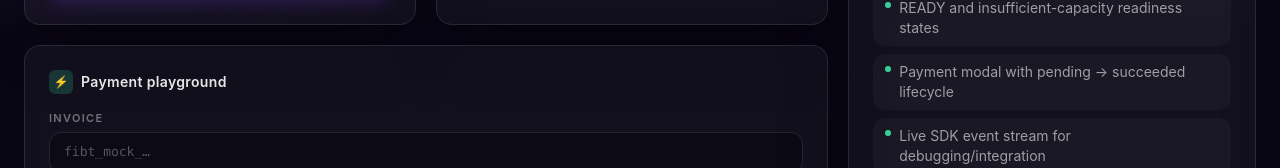
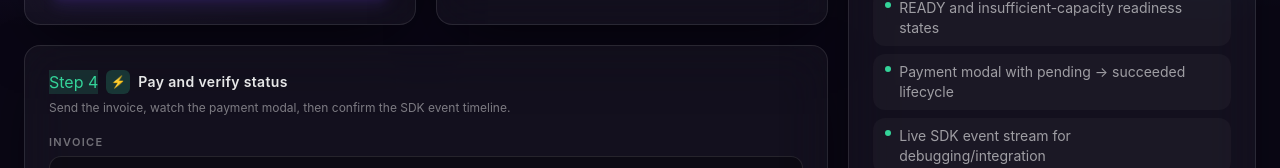
Before and after one commit to Obiajulu-gif/FiberX, a React (Vite) app in the folder apps/demo/: page / in a window 1280 px wide. Shown: the part 1066-1234 px from the top of the page. Built offline with nearby package versions, Linux system fonts and the light colour scheme; no server answers.

Commit message:
feat(demo): make payment step clearer for judges

```diff
--- a/apps/demo/src/components/PaymentPlayground.tsx
+++ b/apps/demo/src/components/PaymentPlayground.tsx
@@ -29,11 +29,17 @@ export function PaymentPlayground() {
 
   return (
     <section className="panel">
-      <div className="flex items-center gap-2">
-        <span className="grid h-6 w-6 place-items-center rounded-md bg-fx-emerald/20 text-xs">
-          ⚡
-        </span>
-        <h2 className="panel-title">Payment playground</h2>
+      <div className="flex flex-col gap-1">
+        <div className="flex items-center gap-2">
+          <span className="step-pill bg-fx-emerald/15 text-fx-emerald">Step 4</span>
+          <span className="grid h-6 w-6 place-items-center rounded-md bg-fx-emerald/20 text-xs">
+            ⚡
+          </span>
+          <h2 className="panel-title">Pay and verify status</h2>
+        </div>
+        <p className="text-xs leading-5 text-white/45">
+          Send the invoice, watch the payment modal, then confirm the SDK event timeline.
+        </p>
       </div>
 
       <label className="flex flex-col gap-1.5">
@@ -58,11 +64,16 @@ export function PaymentPlayground() {
 
       {payment && phase !== "idle" && (
         <div
-          className="flex items-center gap-3 rounded-xl border border-white/10 bg-white/5 px-3.5 py-2.5"
+          className="flex flex-col gap-2 rounded-xl border border-white/10 bg-white/5 px-3.5 py-3 sm:flex-row sm:items-center sm:justify-between"
           data-testid="payment-status"
         >
-          <span className="eyebrow">Latest status</span>
-          <span className={`chip ${statusChip(payment.status)}`}>
+          <div>
+            <span className="eyebrow">Latest status</span>
+            <div className="mt-1 truncate font-mono text-[12px] text-white/48">
+              {payment.paymentHash}
+            </div>
+          </div>
+          <span className={`chip w-fit ${statusChip(payment.status)}`}>
             {payment.status}
           </span>
         </div>
```
